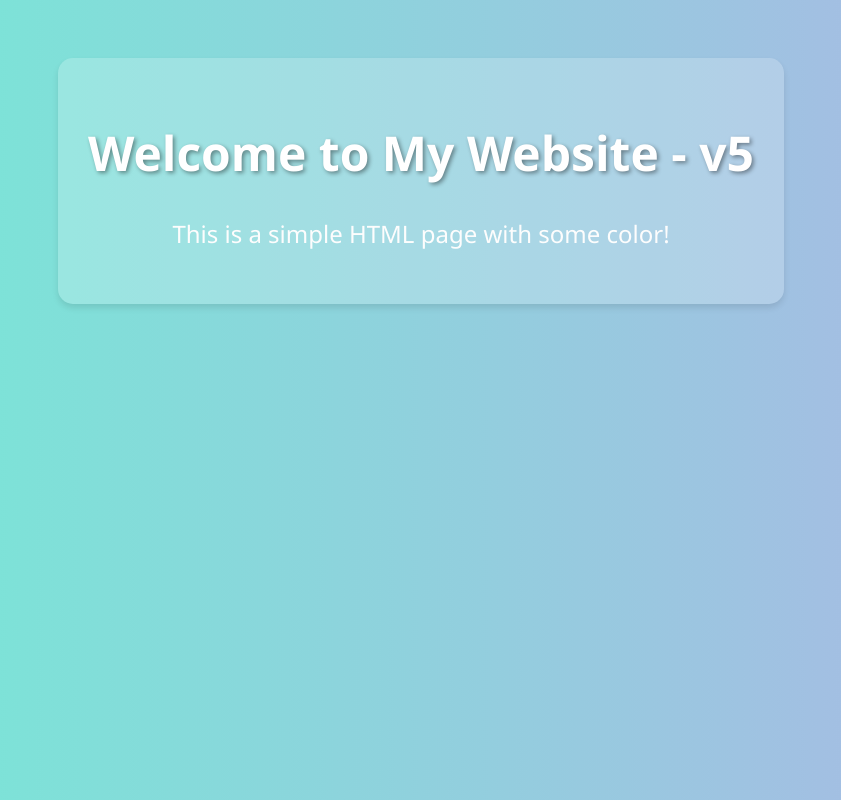
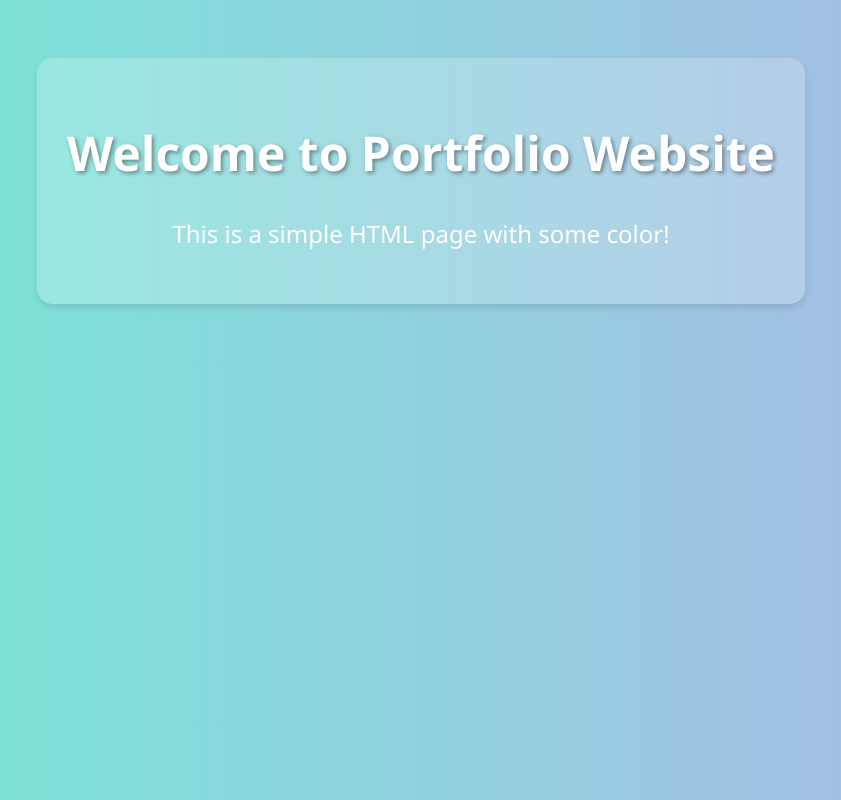
Before and after one commit to sanketnankar/test-repo, a plain HTML site: page index.html in a window 1280 px wide. Shown: the whole page, without its empty margins (219-1060 px from the left). Drawn offline with Linux system fonts and the light colour scheme.

Commit message:
Changed welcomeline for website

```diff
--- a/index.html
+++ b/index.html
@@ -31,7 +31,7 @@
 </head>
 <body>
     <div class="card">
-        <h1>Welcome to My Website - v5</h1>
+        <h1>Welcome to Portfolio Website</h1>
         <p>This is a simple HTML page with some color!</p>
     </div>
 </body>
```
